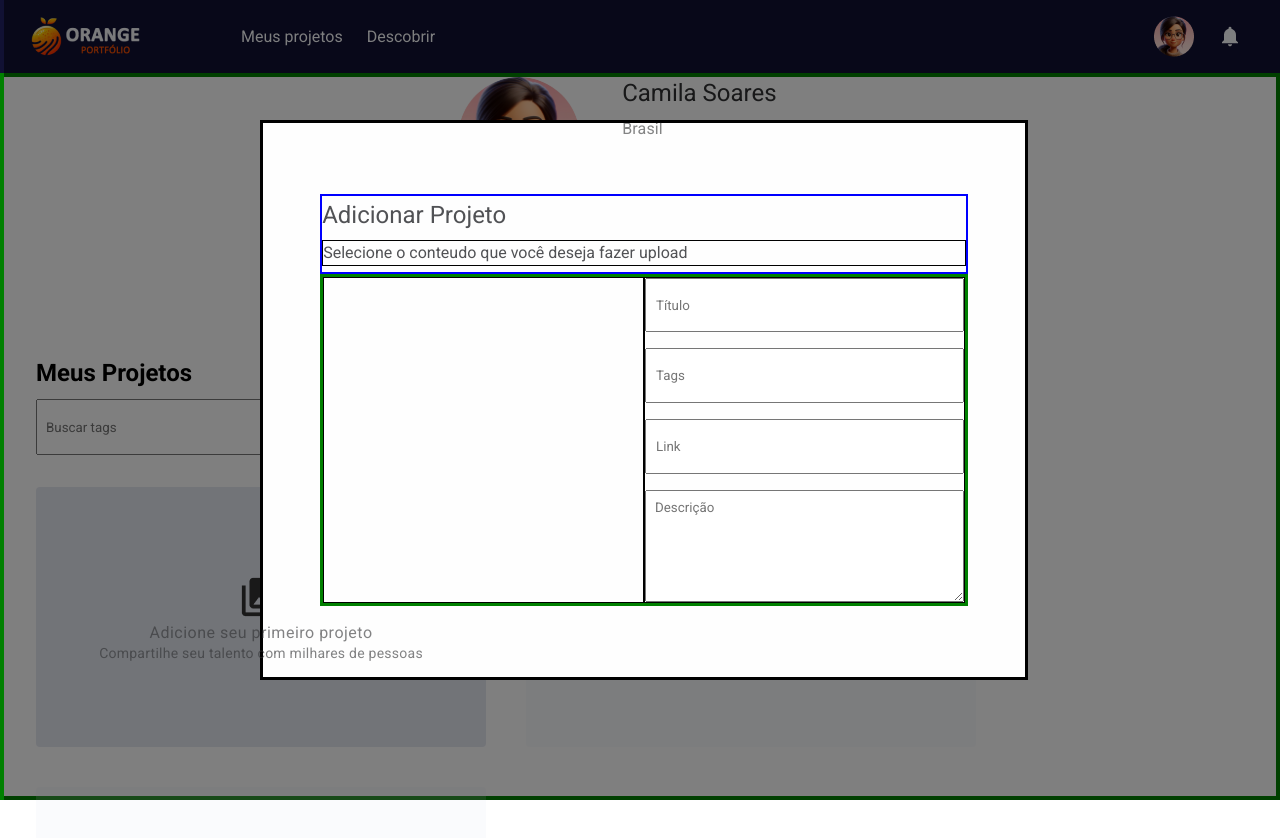
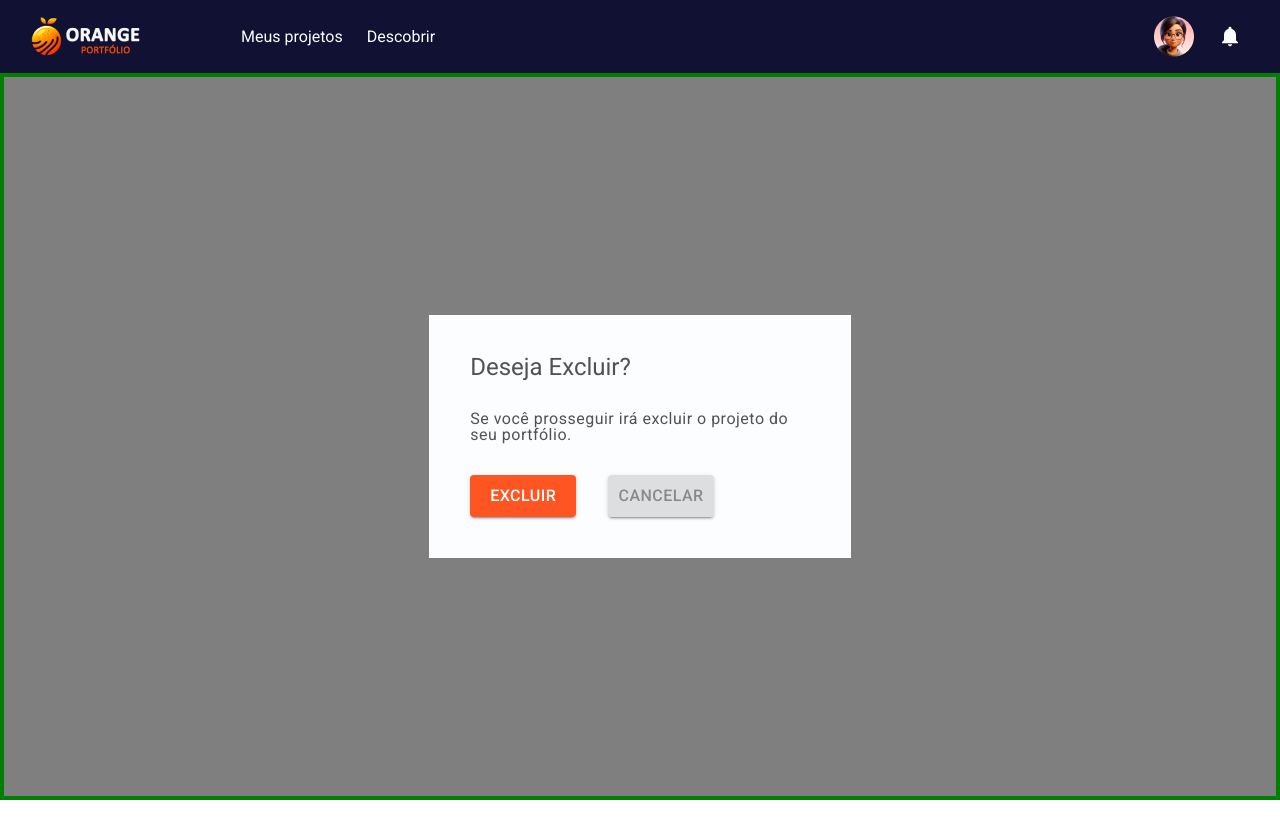
Before and after one commit to Indalecioolivo/HACKATHON-UNISANTA, a React (Vite) app: page /myprojects in a window 1280 px wide. Shown: the top 838 px of the page. After the commit the page ends 800 px from the top, so only its background shows below. Built offline with nearby package versions, Linux system fonts and the light colour scheme.

Commit message:
finalizado últimos modais

```diff
--- a/src/modules/ModaVisualizarProjeto/ModalVisualizarProjeto.css
+++ b/src/modules/ModaVisualizarProjeto/ModalVisualizarProjeto.css
@@ -20,16 +20,16 @@
   align-items: center;
   justify-content: flex-start;
 
-  width: 1042px;
-  height: 900px;
+  width: 60rem;
+  height: 52rem;
 
   background-color: #fefefe;
   /* border: 8px solid rgb(46, 29, 171); */
 }
 
 .visualizarProjeto-container .modal .fechar {
-  width: 24px;
-  height: 24px;
+  width: 1.5rem;
+  height: 1.5rem;
   margin: 1rem;
 
   display: flex;
@@ -42,9 +42,9 @@
 }
 
 .visualizarProjeto-container .modal .conteudo {
-  height: calc(100% - 24px - 1rem);
-  padding-left: 40px;
-  padding-right: 40px;
+  height: calc(100% - 1.5rem- 1rem);
+  padding-left: 2.5rem;
+  padding-right: 2.5rem;
 
   display: flex;
   flex-direction: column;
@@ -55,7 +55,7 @@
 }
 
 .visualizarProjeto-container .modal .conteudo .modal-header {
-  width: 83%;
+  width: 85%;
   display: flex;
   flex-direction: row;
   justify-content: space-between;
@@ -65,19 +65,19 @@
 
 .visualizarProjeto-container .modal .conteudo .profile {
   width: 25%;
-  height: 60px;
+  height: 3,75rem;
 
   display: flex;
   justify-content: left;
   align-items: center;
-  gap: 8px;
+  gap: 0.5rem;
 
   /* border: 3px solid green; */
 }
 
 .visualizarProjeto-container .modal .conteudo .profile img {
   display: inline-block;
-  height: 40px;
+  height: 2.5rem;
   /* border: 1px solid black; */
 }
 
@@ -92,9 +92,9 @@
 
 .visualizarProjeto-container .modal .conteudo .modal-header .user-name p {
   width: 100%;
-  height: 20px;
+  height: 1.2rem;
 
-  font-size: 16px;
+  font-size: 1rem;
   text-align: left;
 
   /* border: 1px solid black; */
@@ -107,7 +107,7 @@
 
   font-family: "Roboto";
   font-weight: 400;
-  font-size: 24px;
+  font-size: 1.5rem;
 
   color: #303133;
 
@@ -120,14 +120,14 @@
   display: flex;
   align-items: center;
   justify-content: right;
-  gap: 8px;
+  gap: 1rem;
 
   /* border: 3px solid #44e; */
 }
 
 .visualizarProjeto-container .modal .conteudo .modal-header .tags p {
-  width: 46px;
-  height: 32px;
+  width: 2.8rem;
+  height: 2rem;
 
   border-radius: 1rem;
 
@@ -135,7 +135,7 @@
   align-items: center;
   justify-content: center;
 
-  font-size: 13px;
+  font-size: 0.8rem;
 
   background: rgba(0, 0, 0, 0.08);
 }
@@ -156,6 +156,10 @@
   align-items: flex-start;
 }
 .visualizarProjeto-container .modal .conteudo .modal-footer p {
-  font-size: 16px;
+  font-size: 1rem;
   text-align: justify;
 }
+
+.visualizarProjeto-container .modal .conteudo .modal-footer .download-link {
+  margin-top: 2rem;
+}
--- a/src/modules/ModaVisualizarProjeto/ModalVisualizarProjeto.jsx
+++ b/src/modules/ModaVisualizarProjeto/ModalVisualizarProjeto.jsx
@@ -37,7 +37,7 @@ export default function ModalVisualizarProjeto() {
               para mostrar seus produtos. Tentamos redesenhar uma versão mais
               B2C e minimalista do nosso primeiro template de e-commerce.
             </p>
-            <p>
+            <p className="download-link">
               Download: <br />
               <a href="https://gumroad.com/products/wxCSL">
                 https://gumroad.com/products/wxCSL
--- a/src/modules/ModalAdcProjeto/ModalAdcProjeto.css
+++ b/src/modules/ModalAdcProjeto/ModalAdcProjeto.css
@@ -6,40 +6,44 @@
   align-items: center;
   justify-content: center;
 
-  position: absolute;
-  top: 0;
-
-  background-color: rgba(00, 00, 00, 0.5);
+  background-color: rgba(00, 00,00 , 0.5);
 }
 
 .container-modal .modal {
   width: 60%;
   height: 70%;
 
-  background-color: #fefefe;
+  background-color: #FEFEFE;
 
   display: flex;
   flex-direction: column;
-  align-items: center;
-  justify-content: center;
+  justify-content: space-between;
 
-  border: 3px solid black;
+  padding: 2rem;
 }
 
 .container-modal .modal .title-modal {
-  width: 85%;
-  height: 5rem;
+  width: 100%;
+  height: 3.5rem;
 
   display: flex;
-  flex-direction: column;
-  align-items: left;
-  justify-content: space-around;
-
-  border: 2px solid blue;
+  align-items: center;
+  justify-content: flex-start;
 }
 
+/* .container-modal .modal .title-modal h1 {
+  font-family: "Roboto";
+  font-style: normal;
+  font-weight: 400;
+  font-size: 24px;
+
+  color: #515255;
+} */
+
 .container-modal .modal .title-modal h1 {
-  font-family: "Roboto";
+  text-align: left;
+
+  font-family: 'Roboto';
   font-style: normal;
   font-weight: 400;
   font-size: 24px;
@@ -47,26 +51,21 @@
   color: #515255;
 }
 
-.container-modal .modal .title-modal p {
-  font-size: 16px;
-  text-align: left;
-  border: 1px solid black;
-}
-
 .container-modal .modal .configuracoes {
-  width: 85%;
-  height: 60%;
+  width: 100%;
+  height: 65%;
 
   display: flex;
   align-items: center;
-  justify-content: center;
+  justify-content: space-between;
 
-  border: 3px solid green;
+  /* border: 4px solid #0b0; */
 }
 
 .container-modal .modal .configuracoes .selecionar {
   width: 50%;
   height: 100%;
+
   display: flex;
   flex-direction: column;
   justify-content: space-around;
@@ -74,90 +73,127 @@
 
   text-align: center;
 
-  border: 1px solid black;
+  /* border: 1px solid black; */
 }
 
-.selecionar p {
+.modal .configuracoes .selecionar p {
+  font-size: 1rem;
   text-align: left;
   justify-content: flex-start;
 }
 
-.caixas-textos {
-  border: 1px solid black;
+.modal .formulario {
   height: 100%;
   width: 50%;
 
   display: flex;
   flex-direction: column;
-  justify-content: space-between;
+  justify-content: flex-start;
 
   gap: 16px;
+
+  /* border: 1px solid black; */
 }
 
-.caixas-textos input {
-  /* Text input container */
-
-  /* Auto layout */
+.modal .formulario input {
   display: flex;
   flex-direction: column;
   align-items: flex-start;
-  padding: 0px;
   gap: 3px;
 
   width: 100%;
-  height: 56px;
+  height: 3.5rem;
 
-  padding: 9px;
+  padding: 0.5rem;
 }
 
-.caixas-textos textarea {
+.modal .formulario textarea {
   /* Text input */
 
   /* Auto layout */
   display: flex;
   flex-direction: row;
-  padding: 16px 0px;
+  padding: 1rem 0px;
   text-align: left;
 
   width: 100%;
-  height: 116px;
+  height: 7.25rem;
 
-  padding: 9px;
+  padding: 0.5rem;
+
+  resize: none;
 }
 
-.salvar {
+.modal .button-container .visualizar {
+  /* Label */
+  display: flex;
+  justify-content: flex-start;
+
+  width: 52.3rem;
+  height: 1rem;
+
+  font-family: 'Roboto';
+  font-style: normal;
+  font-weight: 400;
+  font-size: 1rem;
+  line-height: 1rem;
+
+  letter-spacing: 0.15px;
+
+  color: #515255;
+
+}
+
+.modal .button-container .btn .salvar {
   display: flex;
   flex-direction: column;
   justify-content: center;
   align-items: center;
-  padding: 8px 22px;
+  padding: 0.5rem 1.3rem;
 
-  width: 101px;
-  height: 42px;
+  width: 7.75rem;
+  height: 2.62rem;
 
   background: #ff5522;
 
-  box-shadow: 0px 1px 5px rgba(0, 0, 0, 0.12), 0px 2px 2px rgba(0, 0, 0, 0.14),
-    0px 3px 1px -2px rgba(0, 0, 0, 0.2);
   border-radius: 4px;
 
-  color: white;
-  font-weight: bold;
+  font-family: 'Roboto';
+  font-style: normal;
+  font-weight: 500;
+  font-size: 15px;
+  line-height: 26px;
+
+  letter-spacing: 0.46px;
+  text-transform: uppercase;
+
+  color: #FCFDFF;
 }
 
-.cancelar {
+.modal .button-container .btn .cancelar {
   /* Auto layout */
   display: flex;
   flex-direction: column;
   justify-content: center;
   align-items: center;
-  padding: 8px 22px;
+  padding: 0.5rem 1.3rem;
 
-  width: 124px;
-  height: 42px;
+  width: 7.75rem;
+  height: 2.62rem;
 
   background: rgba(0, 0, 0, 0.12);
   border-radius: 4px;
+
+  font-family: 'Roboto';
+  font-style: normal;
+  font-weight: 500;
+  font-size: 15px;
+  line-height: 26px;
+
+  letter-spacing: 0.46px;
+  text-transform: uppercase;
+
+  color: rgba(0, 0, 0, 0.38);
 }
 
 .modal .button-container {
@@ -172,86 +208,13 @@
   height: 74px;
 }
 
-.botoes {
-  /* display: flex; */
-  /* justify-content: flex-start; */
-  /* align-items: center; */
-  /* gap: 15px; */
+.modal .button-container .btn {
+  display: flex;
+  justify-content: flex-start;
+  align-items: center;
+  gap: 15px;
 }
 
-.botoes button {
+.modal .button-container .btn button {
   border: none;
 }
-
-.adicionar-imagem {
-  /* Container */
-  display: flex;
-  flex-direction: column;
-  justify-content: center;
-  align-items: center;
-
-  width: 389px;
-  height: 304px;
-
-  background: #e6e9f2;
-  border-radius: 4px;
-}
-
-.adicionar-imagem h3 {
-  /* Adicione seu primeiro projeto */
-  display: flex;
-  justify-content: center;
-
-  width: 223px;
-  height: 16px;
-
-  /* position: absolute;
-    left: calc(50% - 223px/2 - 21px);
-    top: calc(50% - 16px/2 + 9px); */
-
-  /* [Orange P] Style Guide/Body 1 */
-  font-family: "Roboto";
-  font-style: normal;
-  font-weight: 400;
-  font-size: 16px;
-  line-height: 16px;
-  /* identical to box height, or 100% */
-  letter-spacing: 0.5px;
-
-  color: #303133;
-
-  opacity: 0.6;
-
-  margin-top: 5px;
-  margin-bottom: 5px;
-}
-
-.adicionar-imagem p {
-  /* Compartilhe seu talento com milhares de pessoas */
-
-  display: flex;
-  align-items: center;
-  justify-content: center;
-
-  /* [Orange P] Style Guide/Body 2 */
-  font-family: "Roboto";
-  font-style: normal;
-  font-weight: 400;
-  font-size: 14px;
-  line-height: 14px;
-  /* or 100% */
-  letter-spacing: 0.25px;
-
-  color: #303133;
-
-  opacity: 0.6;
-
-  text-align: left;
-}
-
-.adicionar-imagem img {
-  /* position: absolute;
-    left: 40%;
-    top: 3%; */
-  border: 2px solid;
-}
--- a/src/modules/ModalAdcProjeto/ModalAdcProjeto.jsx
+++ b/src/modules/ModalAdcProjeto/ModalAdcProjeto.jsx
@@ -1,30 +1,45 @@
 import "./ModalAdcProjeto.css";
 import ImageIcon from "../../assets/collections.png";
-import "./ModalAdcProjeto.css";
 import GridProjeto from "../GridProjeto/GridProjeto";
 
 export default function ModalAdcProjeto() {
   return (
     <section className="container-modal">
       <div className="modal">
+
         <div className="title-modal">
           <h1>Adicionar Projeto</h1>
-          <p>Selecione o conteudo que você deseja fazer upload</p>
         </div>
+
         <div className="configuracoes">
-          <div className="selecionar">{/* <GridProjeto /> */}</div>
 
-          <form action="" className="caixas-textos">
+          <div className="selecionar">
+            <p>Selecione o conteudo que você deseja fazer upload</p>
+            {/* Defininir nome da classe */}
+            <div>{/* <GridProjeto /> */}</div>
+          </div>
+
+          <form action="" className="formulario">
             <input type="text" placeholder="Título" />
             <input type="text" placeholder="Tags" />
             <input type="text" placeholder="Link" />
-            <textarea
+            <textarea maxlength="150"
               name="descricao"
               id="descricao"
               placeholder="Descrição"
             ></textarea>
           </form>
         </div>
+
+        <div className="button-container">
+            <p className="visualizar"> Visualizar publicação</p>
+
+            <div className="btn">
+                <button class ="salvar"> Salvar </button>
+                <button className="cancelar"> Cancelar </button>
+            </div>
+        </div>
+
       </div>
     </section>
   );
--- a/src/modules/ModalDesejaExcluir/ModalDesejaExcluir.css
+++ b/src/modules/ModalDesejaExcluir/ModalDesejaExcluir.css
@@ -1,76 +1,129 @@
-html, body {
-    height: 100%;
-    margin: 0;
-}
-
-.dsjexcluir-modal {
-    position: fixed;
-    top: 0;
-    left: 0;
-    width: 100%;
-    height: 100%;
-    border: 5px solid rgb(213, 8, 8);
+.dsjExcluir-modal {
    display: flex;
    align-items: center;
    justify-content: center;
-    background-color: rgba(0, 0, 0, 0.5);
+   height: 100vh;
+   width: auto;
+   background: rgba(0, 0, 0, 0.5);
 }
 
-.dsjexcluir-modal .modal5 {
-    width: 351px;
-    height: 242px;
-    background-color: #FEFEFE;
+.dsjExcluir-modal .modal {
+   /* Modal delet */
 
    display: flex;
-    align-items:flex-start;
-    flex-direction: column;
-    justify-content: center;
-    gap: 1.5rem;
+   flex-direction: row;
+   flex-wrap: wrap;
+   align-items: center;
+   align-content: flex-start;
+   padding: 2.5rem 2.55rem;
+   gap: 2rem 1rem;
 
+   width: 26.32rem;
+   height: 15.2rem;
+
+   background: #FCFDFF;
 }
 
-.modal5 h1{
+.dsjExcluir-modal .modal h1 {
    /* Deseja Excluir? */
+   width: 16rem;
+   height: 1.5rem;
 
-    width: 255px;
-    height: 48px;
-
- /* [Orange P] Style Guide/H5 */
    font-family: 'Roboto';
    font-style: normal;
    font-weight: 400;
-    font-size: 24px;
-    line-height: 24px;
- /* or 100% */
-    text-align: center;
+   font-size: 1.5rem;
+   line-height: 1.5rem;
 
    color: #515255;
-
-
- /* Inside auto layout */
-    flex: none;
-    order: 0;
-    flex-grow: 0;
-
 }
 
- .modal p{
+.dsjExcluir-modal .modal p {
+   /* Label */
 
-    /* [Orange P] Style Guide/H5 */
+   width: 21rem;
+   height: 2rem;
+
    font-family: 'Roboto';
    font-style: normal;
    font-weight: 400;
-    font-size: 24px;
-    line-height: 24px;
-    /* or 100% */
-    text-align: center;
+   font-size: 1rem;
+   line-height: 1rem;
+   letter-spacing: 0.5px;
 
    color: #515255;
+}
 
+.dsjExcluir-modal .modal .btn {
+   display: flex;
+   justify-content: space-between;
+   flex-direction: row;
+   gap: 2rem;
+}
 
-    /* Inside auto layout */
-    flex: none;
-    order: 0;
-    flex-grow: 0;
+.dsjExcluir-modal .modal .btn .excluir {
+   /* <Button>
 
+   /* Auto layout */
+   display: flex;
+   flex-direction: column;
+   justify-content: center;
+   align-items: center;
+   padding: 0.5rem 1.37rem;
+
+   width: 6.62rem;
+   height: 2.62rem;
+
+   background: #FF5522;
+   /* elevation/2 */
+   box-shadow: 0px 1px 5px rgba(0, 0, 0, 0.12), 0px 2px 2px rgba(0, 0, 0, 0.14), 0px 3px 1px -2px rgba(0, 0, 0, 0.2);
+   border-radius: 0.25rem;
+
+   /* Text */
+   font-family: 'Roboto';
+   font-style: normal;
+   font-weight: 500;
+   font-size: 1rem;
+   line-height: 1.62rem;
+   /* identical to box height, or 173% */
+   letter-spacing: 0.46px;
+   text-transform: uppercase;
+
+   color: #FFFFFF;
+   border: none;
 }
+
+.dsjExcluir-modal .modal .btn .cancelar {
+   /* <Button>
+
+   /* Auto layout */
+   display: flex;
+   flex-direction: column;
+   justify-content: center;
+   align-items: center;
+   padding: 0.5rem 1.37rem;
+
+   width: 6.62rem;
+   height: 2.62rem;
+
+   background: rgba(0, 0, 0, 0.12);
+   border-radius: 0.25rem;
+
+   /* Button */
+
+   font-family: 'Roboto';
+   font-style: normal;
+   font-weight: 500;
+   font-size: 1rem;
+   line-height: 1.62rem;
+
+   text-align: center;
+   letter-spacing: 0.46px;
+   text-transform: uppercase;
+
+   box-shadow: 0px 1px 5px rgba(0, 0, 0, 0.12), 0px 2px 2px rgba(0, 0, 0, 0.14), 0px 3px 1px -2px rgba(0, 0, 0, 0.2);
+   border-radius: 0.25rem;
+
+   color: rgba(0, 0, 0, 0.38);
+   border: none;
+}
--- a/src/modules/ModalDesejaExcluir/ModalDesejaExcluir.jsx
+++ b/src/modules/ModalDesejaExcluir/ModalDesejaExcluir.jsx
@@ -1,16 +1,15 @@
 import "./ModalDesejaExcluir.css";
-import Sucesso from "../../assets/sucesso.png"
 
-export default function DesejaExcluirPJT(){
+export default function ModalDesejaExcluir(){
     return(
 
-    <section className="dsjexcluir-modal">
-        <div className="modal5">
+    <section className="dsjExcluir-modal">
+        <div className="modal">
             <h1> Deseja Excluir?</h1>
-            <p> Se você prosseguir irá excluir o projeto do seu portfólio. </p>
-            <div className="botoes">
+            <p> Se você prosseguir irá excluir o projeto do seu portfólio.</p>
+            <div className="btn">
                 <button className="excluir">Excluir</button>
-                <button className="cancel">Cancelar</button>
+                <button className="cancelar">Cancelar</button>
             </div>
         </div>
     </section>
--- a/src/routes/MyProjects/MyProjects.jsx
+++ b/src/routes/MyProjects/MyProjects.jsx
@@ -15,12 +15,13 @@ import CadastroSucedido from "../../modules/CadastroSucedido/CadastroSucedido";
 export default function MyProjects() {
   return (
     <section className="myprojects-container">
-      <ModalAdcProjeto />
+      <ModalDesejaExcluir/>
+      {/* <ModalAdcProjeto /> */}
       {/* <ModalVisualizarProjeto/> */}
       {/* {<ModalExcluirPJT/>} */}
       {/* <ModalEditarPJT/> */}
       {/* <CadastroSucedido/> */}
-      <div className="usuario">
+      {/* <div className="usuario">
         <CardUsuario />
         <BuscadorTags />
       </div>
@@ -28,7 +29,7 @@ export default function MyProjects() {
         <GridProjeto />
         <EsqueletoProjeto />
         <EsqueletoProjeto />
-      </div>
+      </div> */}
     </section>
   );
 }
```
Lines whose indentation alone changed are shown as unchanged.
